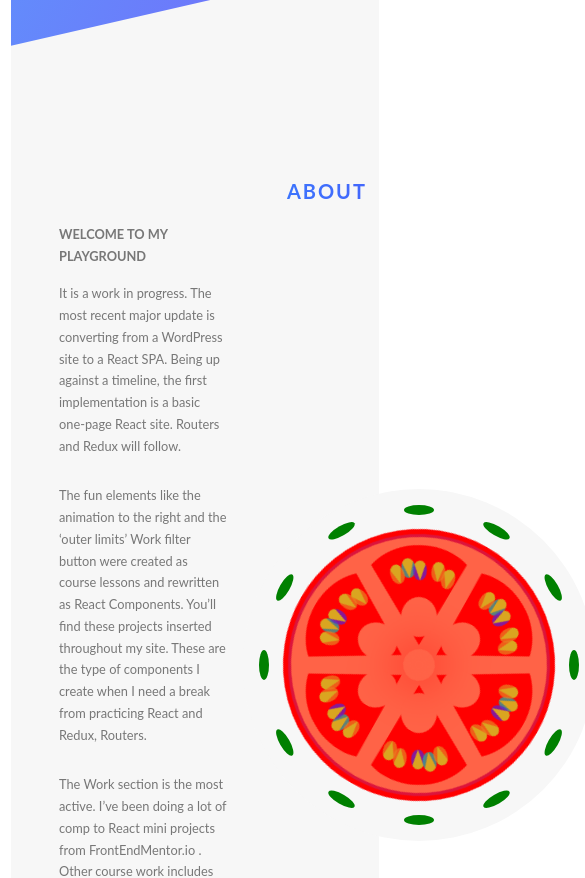
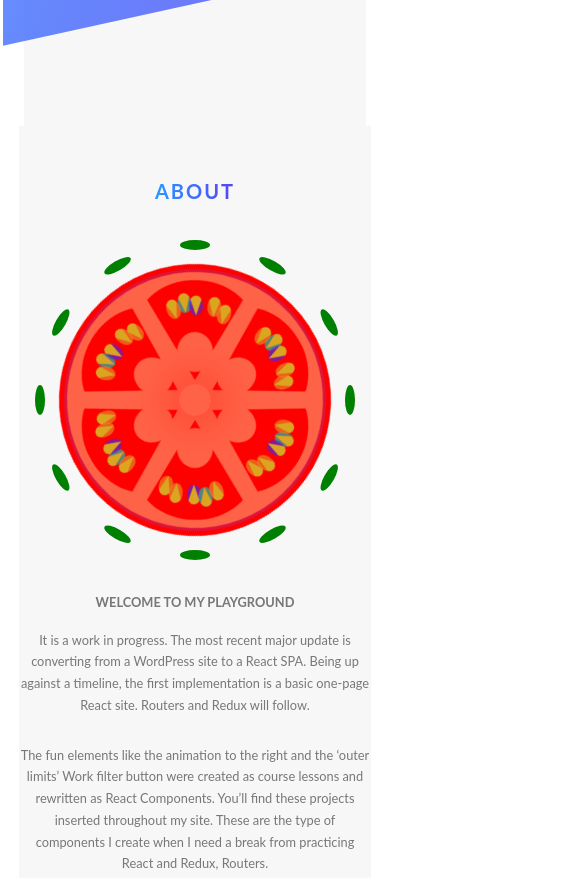
Before and after one commit to c-healey/portfolio-react, a React (Create React App) app: page /#/ in a window 390 px wide. Shown: the part 780-1658 px from the top of the page, 585 px wide, since content can reach past the window. Built offline with nearby package versions, Linux system fonts and the light colour scheme; grey boxes are pictures that could not be loaded.

Commit message:
mobile responsiveness

```diff
--- a/src/components/About.js
+++ b/src/components/About.js
@@ -3,7 +3,7 @@ import Pomodoro from "./Pomodoro";
 
 const about = () => {
   return (
-    <section id="section-about" className="grid left col-2 center-col ">
+    <section id="section-about" className="grid col-2 center  center-col">
       <h2 className="heading-secondary full-width center ">About</h2>
 
       <div className="grid col-1 left ">
@@ -32,7 +32,7 @@ const about = () => {
           data visualization to help decide where to visit.
         </p>
       </div>
-      <div className="grid col-1 center ">
+      <div className="grid col-1 center mobile-row-1">
         <Pomodoro />
         {/* <Covid19 /> */}
       </div>
--- a/src/components/App.js
+++ b/src/components/App.js
@@ -19,8 +19,8 @@ class App extends React.Component {
     return (
       <div className="">
         <HashRouter>
-          <div className="container">
-            <Nav active={this.state.navActive} onClick={this.toggleNav} />
+          <div className="">
+            {/* <Nav active={this.state.navActive} onClick={this.toggleNav} /> */}
 
             <Switch>
               <Route path="/" exact component={Home} />
--- a/src/components/Contact.js
+++ b/src/components/Contact.js
@@ -2,8 +2,8 @@ import React from "react";
 
 const contact = () => {
   return (
-    <section id="section-book" className="section-book full-width">
-      <div className="book">
+    <section id="section-book" className="grid center section-book full-width">
+      <div className="grid left col-1 book">
         <div className="book__form">
           <h2 className="heading-secondary left full-width">
             Get in Touch now
--- a/src/components/Page/Home.js
+++ b/src/components/Page/Home.js
@@ -13,7 +13,7 @@ class Home extends React.Component {
   };
   render() {
     return (
-      <div className="full-width container">
+      <div className="container">
         <Header />
         <About />
         <Work />
--- a/src/sass/base/_base.scss
+++ b/src/sass/base/_base.scss
@@ -33,25 +33,30 @@ body {
   // }
 }
 section {
+  grid-gap: 6rem;
   background-color: $color-grey-light-1;
   padding: 0;
   padding-top: 6rem;
-  grid-gap: 6rem;
 }
-.container,
-.container__secondary {
+.container {
   position: relative;
   display: grid;
   //focus is always on the columns
   // the 1fr centers content in the middle of the page and also allows for full bleed of center content
 
   grid-template-rows: auto;
+  // grid-template-columns:
+  //   [full-start] minmax(4rem, 1fr)
+  //   [center-start-wide] minmax(2rem, 1fr)
+  //   [center-start] repeat(auto-fit, [col-start] minmax(34rem, 1fr) [col-end ])
+  //   [center-end]
+  //   minmax(2rem, 1fr) [center-end-wide]
+  //   minmax(4rem, 1fr) [full-end];
   grid-template-columns:
-    [full-start] minmax(4rem, 1fr) [center-start-wide] minmax(2rem, 1fr) [center-start] repeat(
-      auto-fit,
-      [col-start] minmax(34rem, 1fr) [col-end ]
-    )
-    [center-end] minmax(4rem, 1fr) [center-end-wide] minmax(2rem, 1fr) [full-end];
+    4rem minmax(2rem, 1fr)
+    minmax(min-content, 104rem)
+    minmax(2rem, 1fr) 4rem;
+
   grid-row-gap: 10rem;
   justify-content: center;
   align-content: center;
@@ -104,51 +109,65 @@ section {
   grid-template-columns: repeat(4, 1fr);
   grid-gap: 2rem;
 }
+.left {
+  justify-content: flex-start;
+  justify-items: left;
+  align-items: center;
+  text-align: left;
+}
 .full-width {
   grid-column: 1/-1;
 }
 .center-col {
-  grid-column: center-start/center-end;
+  grid-column: 3/4;
 }
 .center-col-wide {
-  grid-column: center-start-wide/center-end-wide;
+  grid-column: 2/5;
 }
 iframe {
   width: 100%;
   height: 40rem;
 }
-// @include respond(tab-port) {
-//   .container {
-//     grid-template-columns:
-//       4rem 1fr
-//       minmax(min-content, 200rem)
-//       1fr 4rem;
-//   }
-// }
-
+@include respond(tab-port) {
+  .container {
+    grid-template-columns:
+      4rem 1fr
+      minmax(min-content, 200rem)
+      1fr 4rem;
+  }
+  .col-2 {
+    grid-template-columns: 1fr;
+  }
+  .mobile-row-1 {
+    grid-row: 2/2;
+  }
+  #section-about {
+    .left {
+      justify-content: center;
+      justify-items: center;
+      align-items: center;
+      text-align: center;
+    }
+  }
+  // .tomato-container {
+  //   transform: scale(0.7);
+  // }
+}
 @include respond(phone) {
   .col-4 {
     grid-template-columns: repeat(2, 1fr);
   }
 }
 @include respond(sm-phone) {
-  // .container {
-  //   grid-template-columns:
-  //     [full-start] minmax(1rem, 1fr) [center-start-wide] minmax(1rem, 1fr) [center-start] repeat(
-  //       auto-fit,
-  //       [col-start] minmax(34rem, 1fr) [col-end ]
-  //     )
-  //     [center-end] minmax(1rem, 1fr) [center-end-wide] minmax(1rem, 1fr) [full-end];
-  // }
-  // .col-2,
-  // .col-3,
-  // .col-4 {
-  //   grid-template-columns: 1fr;
-  // }
-  // .left {
-  //   justify-content: center;
-  //   justify-items: center;
-  //   align-items: center;
-  //   text-align: center;
-  // }
+  .container {
+    grid-template-columns:
+      2rem 1fr
+      minmax(min-content, 200rem)
+      1fr 2rem;
+  }
+
+  .col-3,
+  .col-4 {
+    grid-template-columns: 1fr;
+  }
 }
--- a/src/sass/components/_about.scss
+++ b/src/sass/components/_about.scss
@@ -1,4 +1,3 @@
 .section-about {
   grid-template-columns: repeat(auto-fit, minmax(40rem, 1fr));
-  grid-gap: 6rem;
 }
--- a/src/sass/components/_book.scss
+++ b/src/sass/components/_book.scss
@@ -1,13 +1,15 @@
 .section-book {
+  grid-template-rows: 1fr min-content 1fr;
   background-image: linear-gradient(
     to right bottom,
     $color-primary-light,
     $color-primary-dark
   );
 
-  padding: 10rem;
+  padding: 10rem 0;
 }
 .book {
+  width: 80vw;
   background-image: linear-gradient(
       105deg,
       rgba($color-white, 0.9) 0%,
@@ -66,6 +68,9 @@
     @include respond(tab-port) {
       width: 100%;
     }
+    @include respond(phone) {
+      padding: 6rem 2rem;
+    }
   }
 
   &__call-me,
--- a/src/sass/components/_skills.scss
+++ b/src/sass/components/_skills.scss
@@ -1,5 +1,5 @@
 .section-skills {
-  grid-template-columns: repeat(auto-fit, minmax(45rem, 1fr));
+  grid-template-columns: repeat(auto-fit, minmax(38rem, 1fr));
 
   justify-content: center;
   align-content: center;
--- a/src/sass/layout/_footer.scss
+++ b/src/sass/layout/_footer.scss
@@ -3,8 +3,6 @@
   padding: 10rem 0;
   font-size: 1.4rem;
   color: $color-grey-light-1;
-
-  margin-top: -8rem;
 
   grid-column-gap: 10rem;
   grid-row-gap: 8rem;
--- a/src/sass/layout/_header.scss
+++ b/src/sass/layout/_header.scss
@@ -20,4 +20,7 @@
   }
 
   grid-row-gap: 0.25rem;
+  .heading-primary--main {
+    font-size: 3rem;
+  }
 }
```
